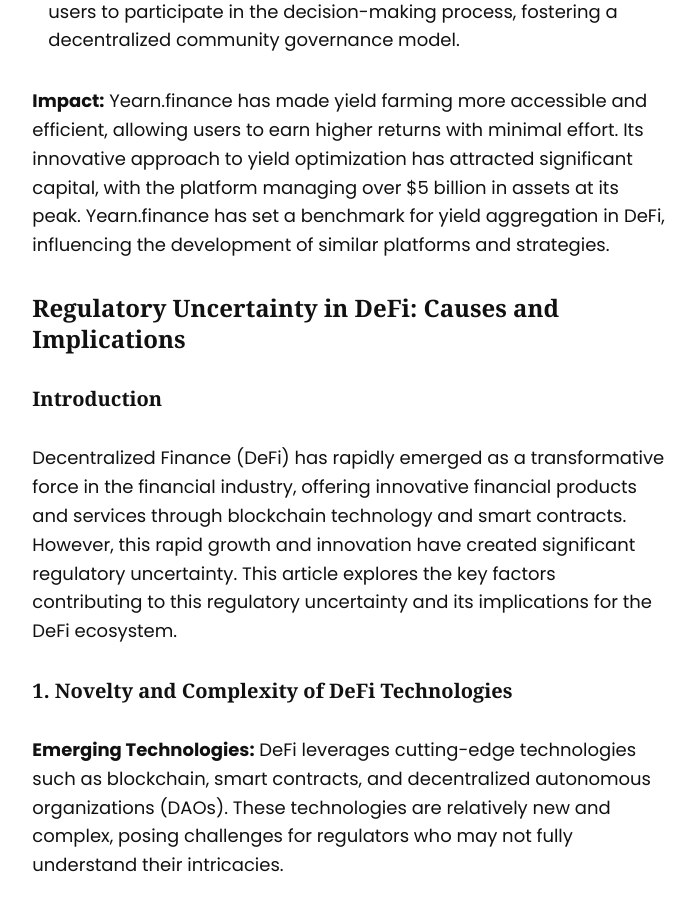
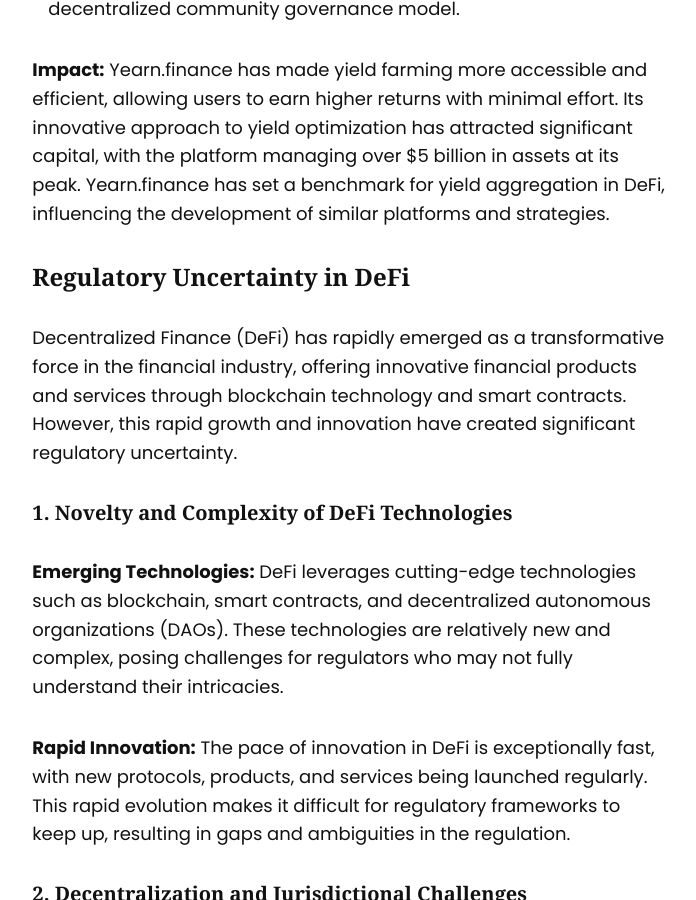
Before and after one commit to Tokenomic-org/learn, a Jekyll site: the page built from _posts/2024-07-04-Analysis-DeFi-Impact-Traditional-Financial-Markets.md, in a window 1280 px wide and 900 px high, scrolled down 10175 px. Shown: the whole window, without its empty margins (457-1153 px from the left). Built offline with Jekyll 4.4.1, drawn with Linux system fonts in a browser that asks for light colours; some of the changed text lies outside the part shown.

Commit message:
Update 2024-07-04-Analysis-DeFi-Impact-Traditional-Financial-Markets.md

```diff
--- a/_posts/2024-07-04-Analysis-DeFi-Impact-Traditional-Financial-Markets.md
+++ b/_posts/2024-07-04-Analysis-DeFi-Impact-Traditional-Financial-Markets.md
@@ -92,7 +92,7 @@
 **Impact:**
 Synthetix has democratized access to diverse financial instruments, allowing users to hedge against price movements and diversify their portfolios with minimal costs. As of 2021, Synthetix's platform had facilitated billions of dollars in synthetic asset trading.
 
-### Innovation and New Financial Products in DeFi: Cases and Examples
+### Innovation and New Financial Products in DeFi
 
 Decentralized Finance (DeFi) is driving significant innovation in the financial sector, introducing new financial products that were previously impractical or impossible within traditional finance. This section delves into specific cases and examples of how DeFi is creating innovative financial products, highlighting their unique features and the impact they are having on the financial landscape.
 
@@ -171,11 +171,9 @@
 **Impact:**
 Yearn.finance has made yield farming more accessible and efficient, allowing users to earn higher returns with minimal effort. Its innovative approach to yield optimization has attracted significant capital, with the platform managing over $5 billion in assets at its peak. Yearn.finance has set a benchmark for yield aggregation in DeFi, influencing the development of similar platforms and strategies.
 
-### Regulatory Uncertainty in DeFi: Causes and Implications
+### Regulatory Uncertainty in DeFi
 
-#### Introduction
-
-Decentralized Finance (DeFi) has rapidly emerged as a transformative force in the financial industry, offering innovative financial products and services through blockchain technology and smart contracts. However, this rapid growth and innovation have created significant regulatory uncertainty. This article explores the key factors contributing to this regulatory uncertainty and its implications for the DeFi ecosystem.
+Decentralized Finance (DeFi) has rapidly emerged as a transformative force in the financial industry, offering innovative financial products and services through blockchain technology and smart contracts. However, this rapid growth and innovation have created significant regulatory uncertainty.
 
 #### 1. **Novelty and Complexity of DeFi Technologies**
 
```
Also changed, not shown: other parts of _posts/2024-07-04-Analysis-DeFi-Impact-Traditional-Financial-Markets.md (+1 -1 lines).
